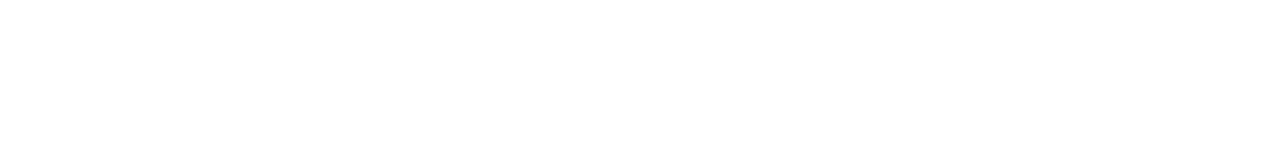
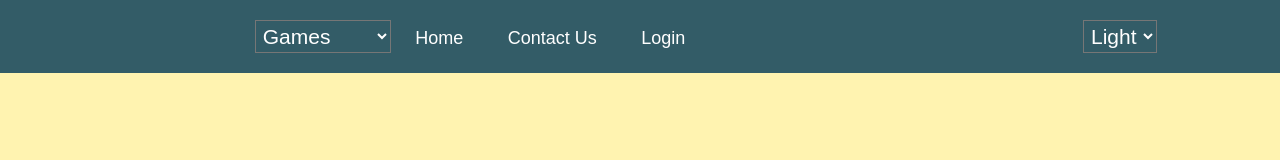
Before and after one commit to ghufran-adel/Mini-GameProject, a plain HTML site: page index.html in a window 1280 px wide. Drawn offline with Linux system fonts and the light colour scheme.

Commit message:
initialized the header navigation for home page with basic functionality

```diff
--- a/index.html
+++ b/index.html
@@ -1,13 +1,32 @@
 <!DOCTYPE html>
 <html lang="en">
-<head>
-    <meta charset="UTF-8">
-    <meta name="viewport" content="width=device-width, initial-scale=1.0">
+  <head>
+    <meta charset="UTF-8" />
+    <meta name="viewport" content="width=device-width, initial-scale=1.0" />
     <title>Home</title>
-    <link rel="stylesheet" href="style.css">
-</head>
-<body>
+    <link rel="stylesheet" href="style.css" />
+  </head>
+  <body>
+    <header>
+      <nav>
+        <select name="games" id="games-select">
+          <option value="games">Games</option>
+          <option value="Black-jack">Black-jack</option>
+          <option value="Hangman">Hangman</option>
+          <option value="Tic-Tac-Toe">Tic-Tac-Toe</option>
+        </select>
+        <a href="./index.html" class="button">Home</a>
+        <a href="./contact.html" class="button">Contact Us</a>
+        <a href="./login.html" class="button">Login</a>
+      </nav>
 
-</body>
-<script src="script.js"></script>
+      <div class="nav-theme">
+        <select name="theme toggle" id="theme-toggle-select">
+          <option value="Light">Light</option>
+          <option value="Dark">Dark</option>
+        </select>
+      </div>
+    </header>
+  </body>
+  <script src="script.js"></script>
 </html>
--- a/script.js
+++ b/script.js
@@ -0,0 +1,28 @@
+// Add an event listener to the select element with the id "games-select".
+document.getElementById("games-select").addEventListener("change", function() {
+    // Get the selected value from the dropdown.
+    const selectedValue = this.value;
+
+    // Call the redirectToPage function with the selected value.
+    redirectToPage(selectedValue);
+  });
+
+  // Function to redirect to different pages based on the selected option.
+  function redirectToPage(selectedValue) {
+    // Initialize an empty string to store the file path.
+    let filePath = "";
+
+    // Check which option was selected and set the corresponding file path.
+    if (selectedValue === "games") {
+      filePath = "games.html"; // For the "Games" option.
+    } else if (selectedValue === "Black-jack") {
+      filePath = "games-pages/Black-jack/Black-jack.html"; // For the "Black-jack" option.
+    } else if (selectedValue === "Hangman") {
+      filePath = "games-pages/Hangman/Hangman.html"; // For the "Hangman" option.
+    } else if (selectedValue === "Tic-Tac-Toe") {
+      filePath = "games-pages/Tic-Tac-Toe/Tic-Tac-Toe.html"; // For the "Tic-Tac-Toe" option.
+    }
+
+    // Use the calculated file path to navigate to the selected page.
+    window.location.href = filePath;
+  }
--- a/style.css
+++ b/style.css
@@ -0,0 +1,48 @@
+* {
+    margin: 0;
+    padding: 0;
+    font-family: Arial, Helvetica, sans-serif;
+    box-sizing: border-box;
+  }
+
+body {
+    background-color: #FFF3B0 ;
+    align-items: center;
+    height: 100vh;
+}
+header{
+    display:flex;
+    background-color:#335C67 ;
+    text-align: center;
+    align-items: center;
+}
+nav {
+  width: 75%;
+    padding: 20px;
+  }
+
+  .button {
+    color: white;
+    text-align: center;
+    text-decoration: none;
+    display: inline-block;
+    font-size: 18px;
+    margin: 4px 20px;
+    cursor: pointer;
+  }
+
+  select{
+    background-color: transparent;
+    color: white;
+    padding: 3px;
+    font-size: 21px;
+  }
+  option{
+    background-color: #335C67 ;
+  }
+
+  .nav-theme {
+    width: 25%;
+    text-align: center;
+    align-items:center ;
+  }
```
Also changed, not shown: games-pages/Black-jack/Black-jack.css (added), games-pages/Black-jack/Black-jack.html (renamed from games-pages/Balck-jack/Black-jack.html), games-pages/Black-jack/Black-jack.js (added).
